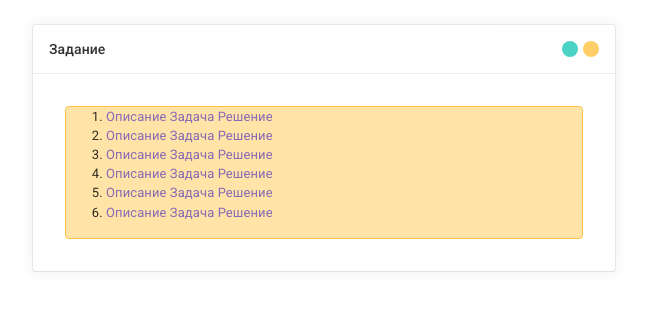
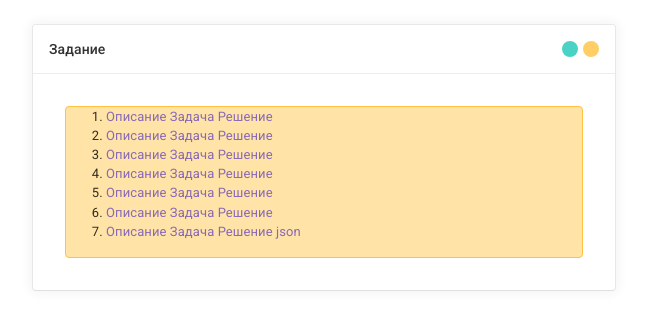
Before and after one commit to BAZAg/marlin_15-11-2021, a PHP site: page / in a window 1280 px wide. Shown: the top 330 px of the page, without its empty margins (12-659 px from the left). Run offline with PHP 8.4, Linux system fonts and the light colour scheme.

Commit message:
Update index.php
Добавил ссылочки навигации

```diff
--- a/index.php
+++ b/index.php
@@ -29,6 +29,13 @@
             ["href"=> "description_task_6.php", "text"=>"Описание"],
             ["href"=> "task_6.html", "text" => "Задача"],
             ["href"=> "solution_task_6.php", "text"=>"Решение"]
+        ],
+        [
+            ["href"=> "description_task_7.php", "text"=>"Описание"],
+            ["href"=> "task_7.html", "text" => "Задача"],
+            ["href"=> "solution_task_7.php", "text"=>"Решение"],
+            ["href"=> "db_users.json", "text"=>"json"]
+
         ]
     ];
 ?>
```
